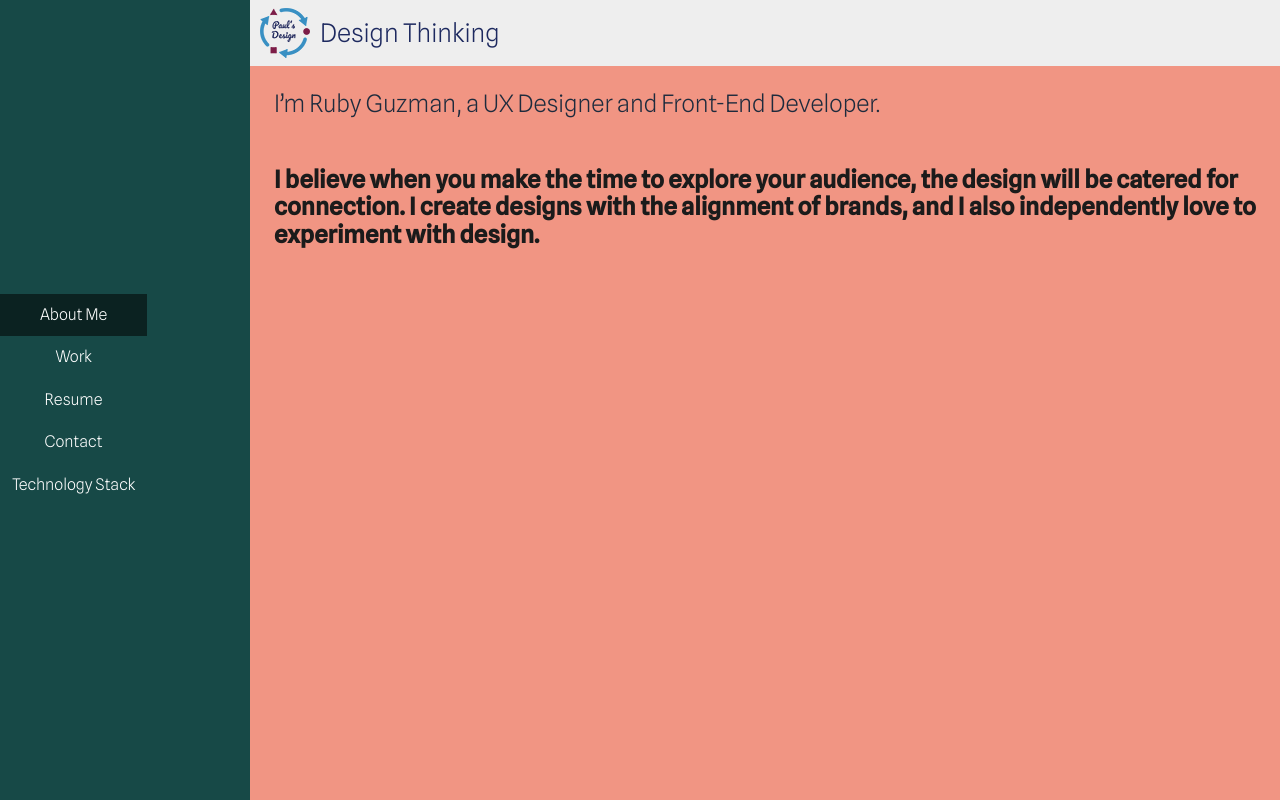
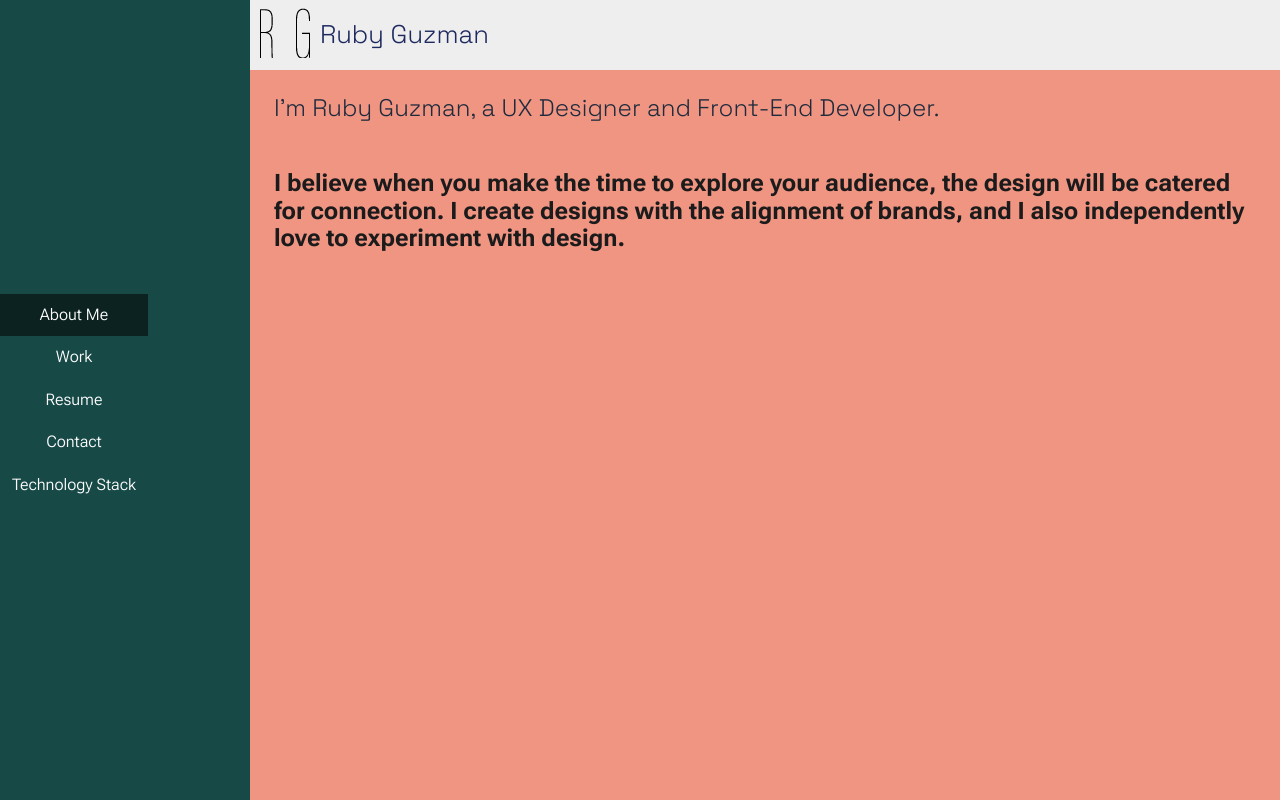
Before and after one commit to rubyyyyyg/portfolio, a plain HTML site: page index.html in a window 1280 px wide. Shown: the top 800 px of the page. Drawn offline with Linux system fonts and the light colour scheme; a script that the page names is missing.

Commit message:
new changes

```diff
--- a/index.html
+++ b/index.html
@@ -6,19 +6,25 @@
 	<title>Ruby's Portfolio</title>
 	<meta name="viewport" content="width=device-width, initial-scale=1">
 	<link rel="stylesheet" type="text/css" media="screen" href="css/styles.min.css">
-
+<!--favicon-->
+<link rel="apple-touch-icon" sizes="180x180" href="/apple-touch-icon.png">
+<link rel="icon" type="image/png" sizes="32x32" href="/favicon-32x32.png">
+<link rel="icon" type="image/png" sizes="16x16" href="/favicon-16x16.png">
+<link rel="manifest" href="/site.webmanifest">
 <!-- Google Font -->
-    <link rel="preconnect" href="https://fonts.googleapis.com">
-    <link rel="preconnect" href="https://fonts.gstatic.com" crossorigin>
-    <link href="https://fonts.googleapis.com/css2?family=Spline+Sans:wght@300;500&display=swap" rel="stylesheet">
-
+<link rel="preconnect" href="https://fonts.googleapis.com">
+<link rel="preconnect" href="https://fonts.gstatic.com" crossorigin>
+<link href="https://fonts.googleapis.com/css2?family=Space+Grotesk:wght@300..700&display=swap" rel="stylesheet">
+<link rel="preconnect" href="https://fonts.googleapis.com">
+<link rel="preconnect" href="https://fonts.gstatic.com" crossorigin>
+<link href="https://fonts.googleapis.com/css2?family=Roboto+Flex:opsz,wght@8..144,100..1000&display=swap" rel="stylesheet">
 </head>
 
 <body>
 <div id="headerWrapper">
 	<header>
-        <img src="images/logo1x.png" alt="logo">
-		<span>Design Thinking</span>
+        <a href="#"><img src="logo/logo1x.png" alt="Picture of logo" width="50" height="50" srcset="logo/logo1x.png 1x, logo/logo2x.png 2x, logo/logo3x.png 3x"></a>
+		<span>Ruby Guzman</span>
 	</header>
 </div><!-- end header wrapper -->
 
--- a/scss/_small.scss
+++ b/scss/_small.scss
@@ -26,6 +26,7 @@ body {
     h1 {
         margin: 0;
         padding: 1.5rem;
+        font-family: "Space Grotesk", sans-serif;
     }
     h3 {
         margin: 0;
@@ -51,6 +52,7 @@ header {
         font-size: 1.6rem;
         font-weight: $lightWeight;
         color: $primaryColor;
+        font-family: "Space Grotesk", sans-serif;
     }
 } // end header
 
--- a/scss/_variables.scss
+++ b/scss/_variables.scss
@@ -11,7 +11,7 @@ $four: #694c6c;
 $five: #334d6e;
 $six: #5d653f;
 
-$defaultFont:'Spline Sans', sans-serif;
+$defaultFont:'Roboto Flex', sans-serif;
 $lightWeight: 300;
 $normalWeight: 500;
 $leading: 150%;
```
Also changed, not shown: android-chrome-192x192.png (added), android-chrome-512x512.png (added), apple-touch-icon.png (added), css/styles.css, css/styles.min.css, favicon-16x16.png (added), favicon-32x32.png (added), favicon.ico, logo/logo1x.png (added), logo/logo2x.png (added), logo/logo3x.png (added), site.webmanifest (added).
